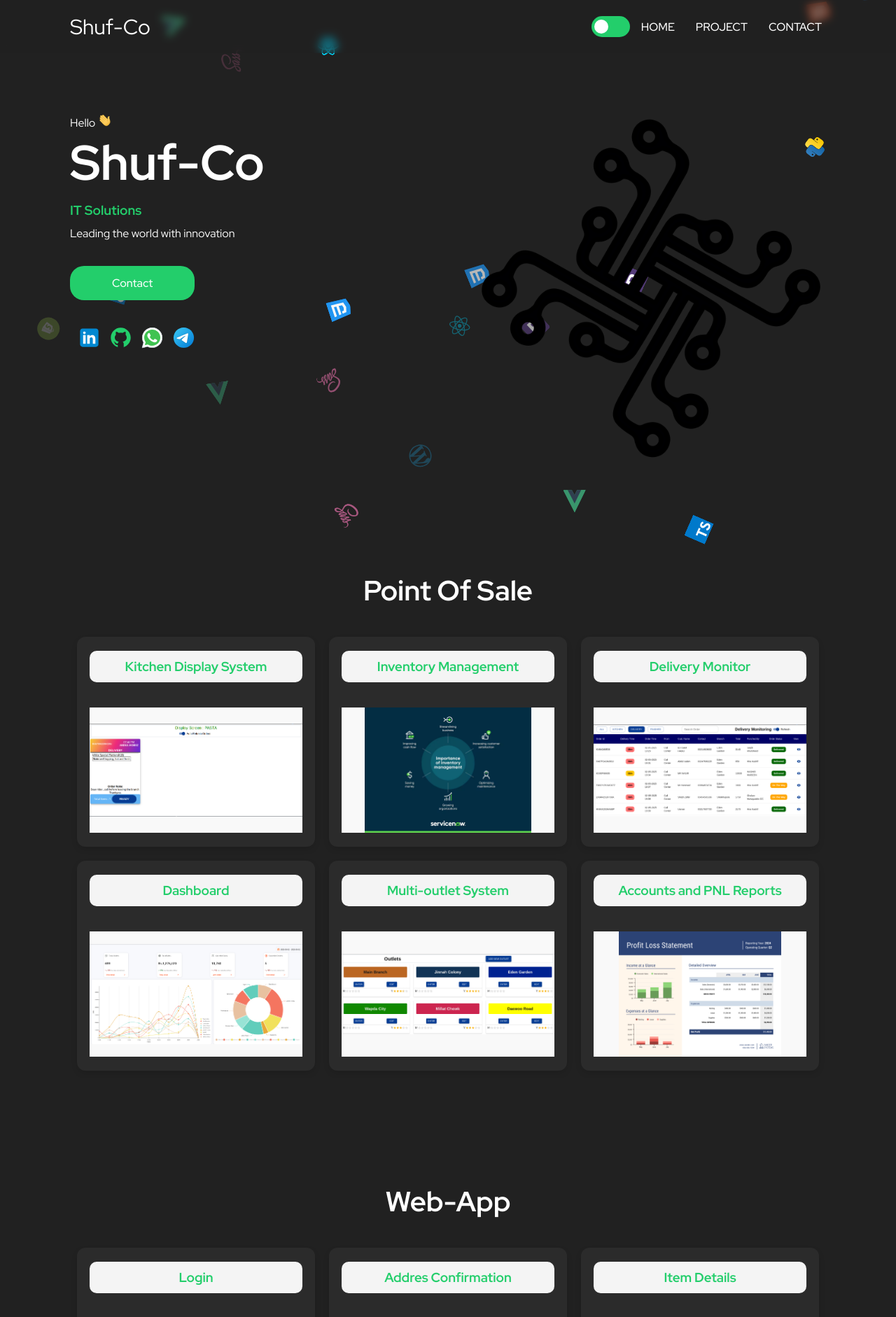
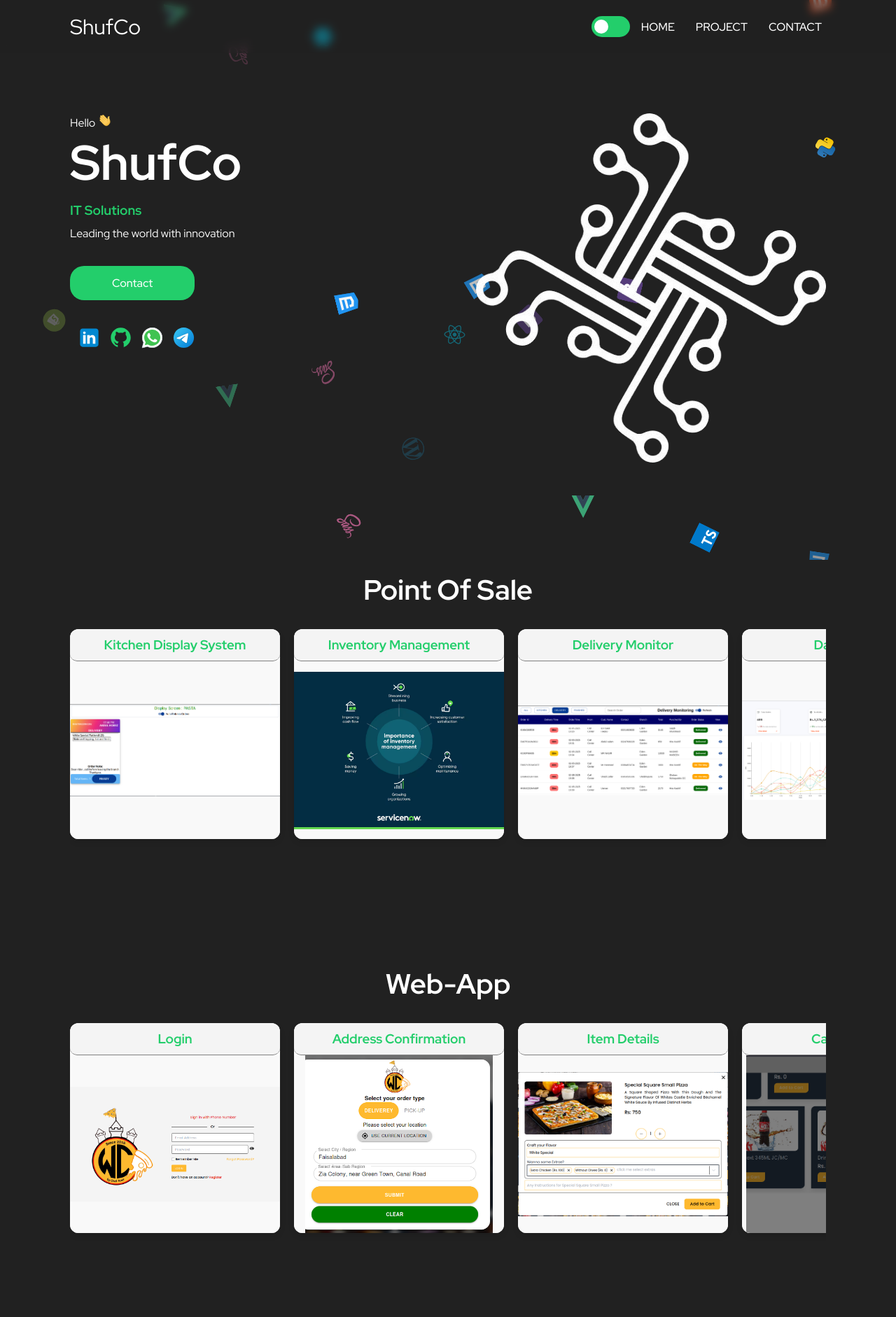
Before and after one commit to adnan-the-dev/new-pos, a React (Create React App) app: page / in a window 1280 px wide. Shown: the top 1882 px of the page at 70% size. Built offline with nearby package versions, Linux system fonts and the light colour scheme.

Commit message:
some commits

```diff
--- a/src/components/Header/Header.tsx
+++ b/src/components/Header/Header.tsx
@@ -1,59 +1,56 @@
-import { Container } from './styles'
-import { BrowserRouter as Router } from 'react-router-dom'
-import { NavHashLink, HashLink } from 'react-router-hash-link'
-import { useState } from 'react'
-import Resume from '../../assets/Vinayak_Singh_Resume.pdf'
+import { Container } from './styles';
+import { BrowserRouter as Router } from 'react-router-dom';
+import { NavHashLink, HashLink } from 'react-router-hash-link';
+import { useState } from 'react';
+import Resume from '../../assets/Vinayak_Singh_Resume.pdf';
+import { useTheme } from '../Them/ThemeContext';
+
 export function Header() {
-  const [isActive, setActive] = useState(false)
-  function toggleTheme() {
-    let html = document.getElementsByTagName('html')[0]
-    html.classList.toggle('light')
+  const [isActive, setActive] = useState(false);
+  const { isDarkMode, toggleTheme } = useTheme(); // ✅ using context
+
+  function closeMenu() {
+    setActive(false);
   }
-  function closeMenu() {
-    setActive(false)
-  }
+
   return (
     <Container className="header-fixed">
       <Router>
         <HashLink smooth to="#home" className="logo">
           <span>{"Shuf"}</span>
-          <span>{"-Co"}</span>
+          <span>{"Co"}</span>
         </HashLink>
+
         <input
           onChange={toggleTheme}
           className="container_toggle"
           type="checkbox"
           id="switch"
           name="mode"
+          checked={!isDarkMode ? true : false}
         />
         <label htmlFor="switch">Toggle</label>
+
         <nav className={isActive ? 'active' : ''}>
           <NavHashLink smooth to="#home" onClick={closeMenu}>
             Home
           </NavHashLink>
-          {/* <NavHashLink smooth to="#about" onClick={closeMenu}>
-            About me
-          </NavHashLink> */}
           <NavHashLink smooth to="#project" onClick={closeMenu}>
             Project
           </NavHashLink>
           <NavHashLink smooth to="#contact" onClick={closeMenu}>
             Contact
           </NavHashLink>
-          {/* <a href={Resume} download className="button">
-            Resume
-          </a> */}
         </nav>
+
         <div
           aria-expanded={isActive ? 'true' : 'false'}
           aria-haspopup="true"
           aria-label={isActive ? 'Fechar menu' : 'Abrir menu'}
           className={isActive ? 'menu active' : 'menu'}
-          onClick={() => {
-            setActive(!isActive)
-          }}
+          onClick={() => setActive(!isActive)}
         ></div>
       </Router>
     </Container>
-  )
+  );
 }
--- a/src/components/Hero/Hero.tsx
+++ b/src/components/Hero/Hero.tsx
@@ -7,9 +7,12 @@ import githubIcon from "../../assets/github.svg";
 import whatsapp from "../../assets/whatsapp.svg";
 import Hello from "../../assets/Hello.gif";
 import telegram from "../../assets/telegram.svg";
+import logo from "../../assets/llight-1.png";
 import { motion } from "framer-motion";
+import { useTheme } from "../Them/ThemeContext";
 
 export function Hero() {
+  const { isDarkMode } = useTheme();
   return (
     <Container id="home">
       <div className="hero-text">
@@ -30,7 +33,7 @@ export function Hero() {
           transition={{ duration: 0.6, delay: 0.2 }}
           viewport={{ once: true }}
         >
-          <h1>Shuf-Co</h1>
+          <h1>ShufCo</h1>
         </motion.div>
 
         <motion.div
@@ -72,27 +75,27 @@ export function Hero() {
         >
           <div className="social-media">
             <a
-              href="https://www.linkedin.com/in/codevinayak"
+              href="/"
               target="_blank"
               rel="noreferrer"
             >
               <img src={linkedin} alt="Linkedin" />
             </a>
             <a
-              href="https://github.com/CodeVinayak/"
+              href="#"
               target="_blank"
               rel="noreferrer"
             >
               <img src={githubIcon} alt="GitHub" />
             </a>
             <a
-              href="https://api.whatsapp.com/send/?phone=%2B919630576848&text=Hello+Vinayak+I+found+your+contact+through+portfolio+site.%0A%0A"
+              href="#"
               target="_blank"
               rel="noreferrer"
             >
               <img src={whatsapp} alt="Whatsapp" />
             </a>
-            <a href="https://t.me/CodeVinayak" target="_blank" rel="noreferrer">
+            <a href="#" target="_blank" rel="noreferrer">
               <img src={telegram} alt="telegram" />
             </a>
           </div>
@@ -106,7 +109,11 @@ export function Hero() {
           transition={{ duration: 0.6, delay: 1 }}
           viewport={{ once: true }}
         >
-          <img src={Illustration} alt="Ilustração" />
+          {isDarkMode ? (
+            <img src={logo} alt="Ilustração" />
+          ) : (
+            <img src={Illustration} alt="Ilustração" />
+          )}
         </motion.div>
       </div>
     </Container>
--- a/src/components/Project/MobileApp.tsx
+++ b/src/components/Project/MobileApp.tsx
@@ -6,9 +6,13 @@ import {
   DialogContent,
   IconButton,
   Box,
-  Typography
+  Typography,
 } from "@mui/material";
 import CloseIcon from "@mui/icons-material/Close";
+
+// Swiper
+import { Swiper, SwiperSlide } from "swiper/react";
+import "swiper/css";
 
 // Images
 import loacationDetail from "../../assets/location.png";
@@ -17,6 +21,7 @@ import cartSection from "../../assets/cart.png";
 import userInfo from "../../assets/user-info.png";
 import orderSummary from "../../assets/order-summary.png";
 import userProfile from "../../assets/profile.png";
+import { useTheme } from "../Them/ThemeContext";
 
 type Project = {
   title: string;
@@ -25,7 +30,7 @@ type Project = {
 
 export function MobileApp() {
   const [selectedProject, setSelectedProject] = useState<Project | null>(null);
-
+  const { isDarkMode } = useTheme();
   const projects: Project[] = [
     { title: "Current Location Details", image: loacationDetail },
     { title: "Home Page", image: home },
@@ -39,12 +44,13 @@ export function MobileApp() {
     borderRadius: "12px",
     overflow: "hidden",
     boxShadow: "0 4px 8px rgba(0, 0, 0, 0.1)",
-    width: "100%",
-    maxWidth: "400px",
+    width: "300px",
     height: "300px",
     display: "flex",
     flexDirection: "column",
     cursor: "pointer",
+    backgroundColor: "#fff",
+    border: isDarkMode ? "" : "1px solid gray",
   };
 
   const headerStyle: React.CSSProperties = {
@@ -55,6 +61,7 @@ export function MobileApp() {
     padding: "10px",
     backgroundColor: "#f4f4f4",
     borderRadius: "10px",
+    borderBottom: isDarkMode ? "1px solid gray" : "1px solid gray",
   };
 
   const motionVariants = {
@@ -70,10 +77,19 @@ export function MobileApp() {
   return (
     <Container id="project">
       <h2>Mobile-App</h2>
-      <div className="projects">
+
+      {/* Swiper Carousel */}
+      <Swiper
+        spaceBetween={20}
+        slidesPerView={"auto"}
+        style={{ paddingBottom: "30px" }}
+      >
         {projects.map((project, index) => (
+          <SwiperSlide
+            key={index}
+            style={{ width: "auto", display: "flex", justifyContent: "center" }}
+          >
             <motion.article
-            key={index}
               className="project"
               style={cardStyle}
               variants={motionVariants}
@@ -87,7 +103,7 @@ export function MobileApp() {
               </header>
               <div
                 style={{
-                height: "180px",
+                  height: "100%",
                   overflow: "hidden",
                   display: "flex",
                   justifyContent: "center",
@@ -108,10 +124,11 @@ export function MobileApp() {
                 />
               </div>
             </motion.article>
+          </SwiperSlide>
         ))}
-      </div>
+      </Swiper>
 
-      {/* MUI Dialog Popup */}
+      {/* Dialog Popup */}
       <Dialog
         open={!!selectedProject}
         onClose={() => setSelectedProject(null)}
@@ -119,7 +136,8 @@ export function MobileApp() {
         fullWidth
       >
         <DialogContent sx={{ position: "relative", p: 0 }}>
-          {/* <IconButton
+          <IconButton
+            aria-label="Close"
             onClick={() => setSelectedProject(null)}
             sx={{
               position: "absolute",
@@ -130,7 +148,7 @@ export function MobileApp() {
             }}
           >
             <CloseIcon />
-          </IconButton> */}
+          </IconButton>
           {selectedProject && (
             <Box>
               <img
--- a/src/components/Project/Project.tsx
+++ b/src/components/Project/Project.tsx
@@ -10,6 +10,10 @@ import {
 } from "@mui/material";
 // import CloseIcon from "@mui/icons-material/Close";
 
+// Swiper
+import { Swiper, SwiperSlide } from "swiper/react";
+import "swiper/css";
+
 // Images
 import kitchen from "../../assets/kitchen.png";
 import delivery from "../../assets/delivery.png";
@@ -17,6 +21,7 @@ import dashboard from "../../assets/dashboard.png";
 import multioutlet from "../../assets/mulitoutlet.png";
 import inventory from "../../assets/inventery.png";
 import pnlReport from "../../assets/pnl-report.png";
+import { useTheme } from "../Them/ThemeContext";
 
 type ProjectItem = {
   title: string;
@@ -24,8 +29,10 @@ type ProjectItem = {
 };
 
 export function Project() {
-  const [selectedProject, setSelectedProject] = useState<ProjectItem | null>(null);
-
+  const [selectedProject, setSelectedProject] = useState<ProjectItem | null>(
+    null
+  );
+  const { isDarkMode } = useTheme();
   const projects: ProjectItem[] = [
     { title: "Kitchen Display System", image: kitchen },
     { title: "Inventory Management", image: inventory },
@@ -39,12 +46,13 @@ export function Project() {
     borderRadius: "12px",
     overflow: "hidden",
     boxShadow: "0 4px 8px rgba(0, 0, 0, 0.1)",
-    width: "100%",
-    maxWidth: "400px",
+    width: "300px",
     height: "300px",
     display: "flex",
     flexDirection: "column",
     cursor: "pointer",
+    backgroundColor: "#fff",
+    border: isDarkMode ? "" : "1px solid gray",
   };
 
   const headerStyle = {
@@ -55,6 +63,7 @@ export function Project() {
     padding: "10px",
     backgroundColor: "#f4f4f4",
     borderRadius: "10px",
+    borderBottom: isDarkMode ? "1px solid gray" : "1px solid gray",
   };
 
   const motionVariants = {
@@ -70,10 +79,18 @@ export function Project() {
   return (
     <Container id="project">
       <h2>Point Of Sale</h2>
-      <div className="projects">
+
+      <Swiper
+        spaceBetween={20}
+        slidesPerView={"auto"}
+        style={{ paddingBottom: "30px" }}
+      >
         {projects.map((project, index) => (
+          <SwiperSlide
+            key={index}
+            style={{ width: "auto", display: "flex", justifyContent: "center" }}
+          >
             <motion.article
-            key={index}
               className="project"
               style={cardStyle}
               variants={motionVariants}
@@ -87,7 +104,8 @@ export function Project() {
               </header>
               <div
                 style={{
-                height: "180px",
+                  // height: "180px",
+                  height: "100%",
                   overflow: "hidden",
                   display: "flex",
                   justifyContent: "center",
@@ -108,10 +126,11 @@ export function Project() {
                 />
               </div>
             </motion.article>
+          </SwiperSlide>
         ))}
-      </div>
+      </Swiper>
 
-      {/* Image Popup */}
+      {/* Image Dialog */}
       <Dialog
         open={!!selectedProject}
         onClose={() => setSelectedProject(null)}
@@ -119,18 +138,6 @@ export function Project() {
         fullWidth
       >
         <DialogContent sx={{ position: "relative", p: 0 }}>
-          {/* <IconButton
-            onClick={() => setSelectedProject(null)}
-            sx={{
-              position: "absolute",
-              top: 8,
-              right: 8,
-              backgroundColor: "white",
-              zIndex: 1,
-            }}
-          >
-            <CloseIcon />
-          </IconButton> */}
           {selectedProject && (
             <Box>
               <img
--- a/src/components/Project/Webapp.tsx
+++ b/src/components/Project/Webapp.tsx
@@ -8,7 +8,11 @@ import {
   Box,
   Typography,
 } from "@mui/material";
-// import CloseIcon from "@mui/icons-material/Close";
+import CloseIcon from "@mui/icons-material/Close";
+
+// Swiper
+import { Swiper, SwiperSlide } from "swiper/react";
+import "swiper/css";
 
 // Images
 import login from "../../assets/login.png";
@@ -17,6 +21,7 @@ import details from "../../assets/itemdetails.png";
 import cartdetails from "../../assets/cartdetails.png";
 import userdetail from "../../assets/userdetails.png";
 import otpconfirm from "../../assets/otp-verificaton.png";
+import { useTheme } from "../Them/ThemeContext";
 
 type Project = {
   title: string;
@@ -25,26 +30,28 @@ type Project = {
 
 export function Webapp() {
   const [selectedProject, setSelectedProject] = useState<Project | null>(null);
+  const { isDarkMode } = useTheme();
 
   const projects: Project[] = [
     { title: "Login", image: login },
-    { title: "Addres Confirmation", image: address },
+    { title: "Address Confirmation", image: address },
     { title: "Item Details", image: details },
     { title: "Cart Details", image: cartdetails },
     { title: "User Confirmation", image: userdetail },
-    { title: "Otp verification", image: otpconfirm },
+    { title: "OTP Verification", image: otpconfirm },
   ];
 
   const cardStyle: React.CSSProperties = {
     borderRadius: "12px",
     overflow: "hidden",
     boxShadow: "0 4px 8px rgba(0, 0, 0, 0.1)",
-    width: "100%",
-    maxWidth: "400px",
+    width: "300px",
     height: "300px",
     display: "flex",
     flexDirection: "column",
     cursor: "pointer",
+    backgroundColor: "#fff",
+    border: isDarkMode ? "" : "1px solid gray",
   };
 
   const headerStyle: React.CSSProperties = {
@@ -55,6 +62,7 @@ export function Webapp() {
     padding: "10px",
     backgroundColor: "#f4f4f4",
     borderRadius: "10px",
+    borderBottom: isDarkMode ? "1px solid gray" : "1px solid gray",
   };
 
   const motionVariants = {
@@ -70,10 +78,19 @@ export function Webapp() {
   return (
     <Container id="project">
       <h2>Web-App</h2>
-      <div className="projects">
+
+      {/* Swiper Section */}
+      <Swiper
+        spaceBetween={20}
+        slidesPerView={"auto"}
+        style={{ paddingBottom: "30px" }}
+      >
         {projects.map((project, index) => (
+          <SwiperSlide
+            key={index}
+            style={{ width: "auto", display: "flex", justifyContent: "center" }}
+          >
             <motion.article
-            key={index}
               className="project"
               style={cardStyle}
               variants={motionVariants}
@@ -87,7 +104,8 @@ export function Webapp() {
               </header>
               <div
                 style={{
-                height: "180px",
+                  // height: "180px",
+                  height: "100%",
                   overflow: "hidden",
                   display: "flex",
                   justifyContent: "center",
@@ -108,10 +126,11 @@ export function Webapp() {
                 />
               </div>
             </motion.article>
+          </SwiperSlide>
         ))}
-      </div>
+      </Swiper>
 
-      {/* Image Popup using MUI Dialog */}
+      {/* Popup Dialog */}
       <Dialog
         open={!!selectedProject}
         onClose={() => setSelectedProject(null)}
@@ -119,7 +138,7 @@ export function Webapp() {
         fullWidth
       >
         <DialogContent sx={{ position: "relative", p: 0 }}>
-          {/* <IconButton
+          <IconButton
             onClick={() => setSelectedProject(null)}
             sx={{
               position: "absolute",
@@ -130,16 +149,23 @@ export function Webapp() {
             }}
           >
             <CloseIcon />
-          </IconButton> */}
+          </IconButton>
           {selectedProject && (
             <Box>
               <img
                 src={selectedProject.image}
                 alt={selectedProject.title}
-                style={{ width: "100%", height: "auto", display: "block" }}
+                style={{
+                  width: "100%",
+                  maxHeight: "500px",
+                  objectFit: "contain",
+                  display: "block",
+                  margin: "0 auto",
+                  backgroundColor: "#f9f9f9",
+                }}
               />
               <Box sx={{ p: 2 }}>
-                <Typography variant="h4">{selectedProject.title}</Typography>
+                <Typography variant="h6">{selectedProject.title}</Typography>
               </Box>
             </Box>
           )}
--- /dev/null
+++ b/src/components/Them/ThemeContext.tsx
@@ -0,0 +1,40 @@
+// src/context/ThemeContext.tsx
+import { createContext, useContext, useEffect, useState } from "react";
+
+type ThemeContextType = {
+  isDarkMode: boolean;
+  toggleTheme: () => void;
+};
+
+const ThemeContext = createContext<ThemeContextType | undefined>(undefined);
+
+export const ThemeProvider = ({ children }: { children: React.ReactNode }) => {
+  const [isDarkMode, setIsDarkMode] = useState(() => {
+    return !document.documentElement.classList.contains("light");
+  });
+
+  const toggleTheme = () => {
+    const html = document.documentElement;
+    html.classList.toggle("light");
+    setIsDarkMode(!html.classList.contains("light"));
+  };
+
+  useEffect(() => {
+    const html = document.documentElement;
+    setIsDarkMode(!html.classList.contains("light"));
+  }, []);
+
+  return (
+    <ThemeContext.Provider value={{ isDarkMode, toggleTheme }}>
+      {children}
+    </ThemeContext.Provider>
+  );
+};
+
+export const useTheme = () => {
+  const context = useContext(ThemeContext);
+  if (!context) {
+    throw new Error("useTheme must be used within a ThemeProvider");
+  }
+  return context;
+};
--- a/src/index.tsx
+++ b/src/index.tsx
@@ -1,10 +1,13 @@
 import React from 'react'
 import ReactDOM from 'react-dom'
 import App from './App'
+import { ThemeProvider } from './components/Them/ThemeContext'
 
 ReactDOM.render(
   <React.StrictMode>
+    <ThemeProvider>
     <App />
+    </ThemeProvider>
   </React.StrictMode>,
   document.getElementById('root')
 )
```
Also changed, not shown: src/components/Project/swiperCustom.css (added, +45 -0 lines), src/assets/light.png (added), src/assets/llight-1.png (added). Lines whose indentation alone changed are shown as unchanged.
